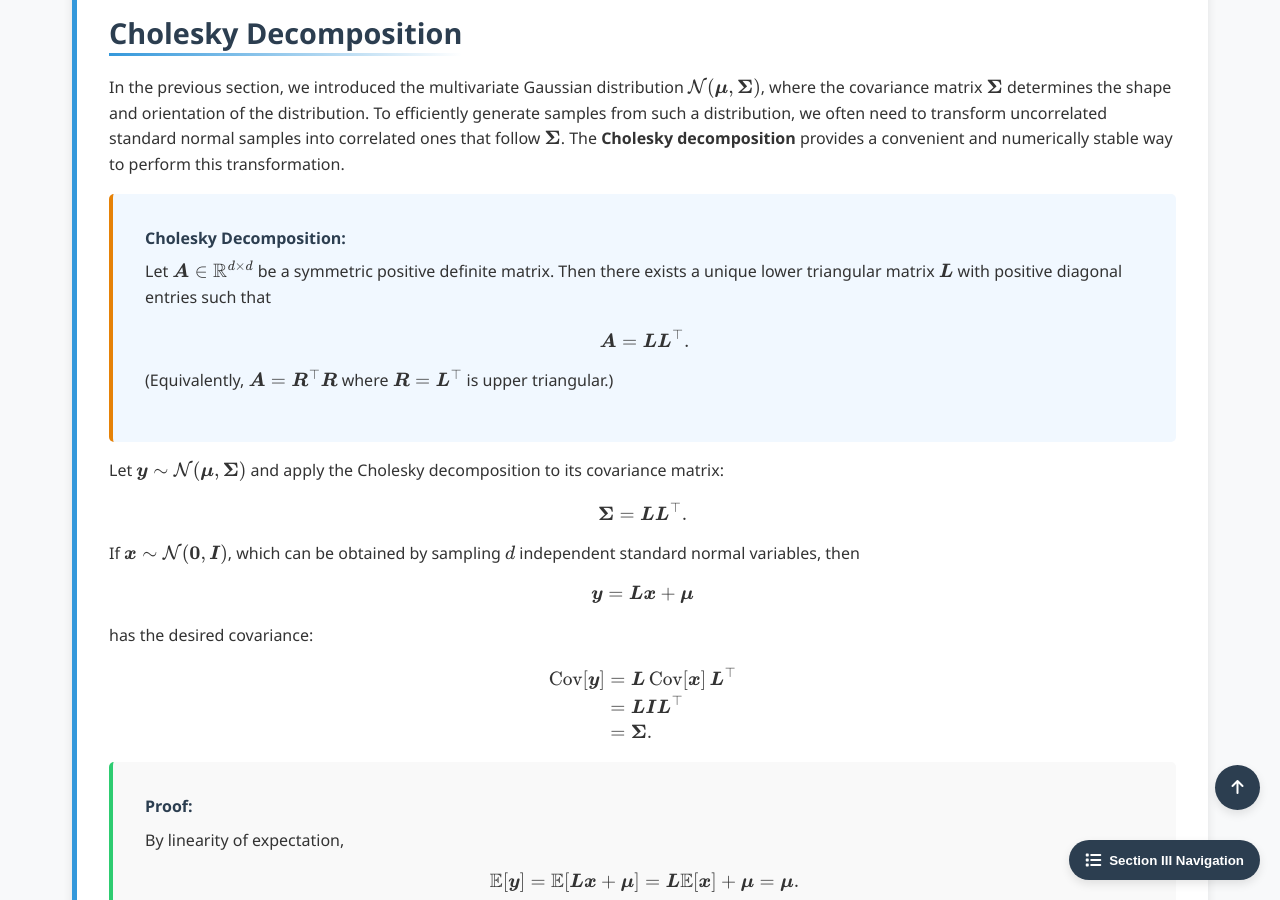
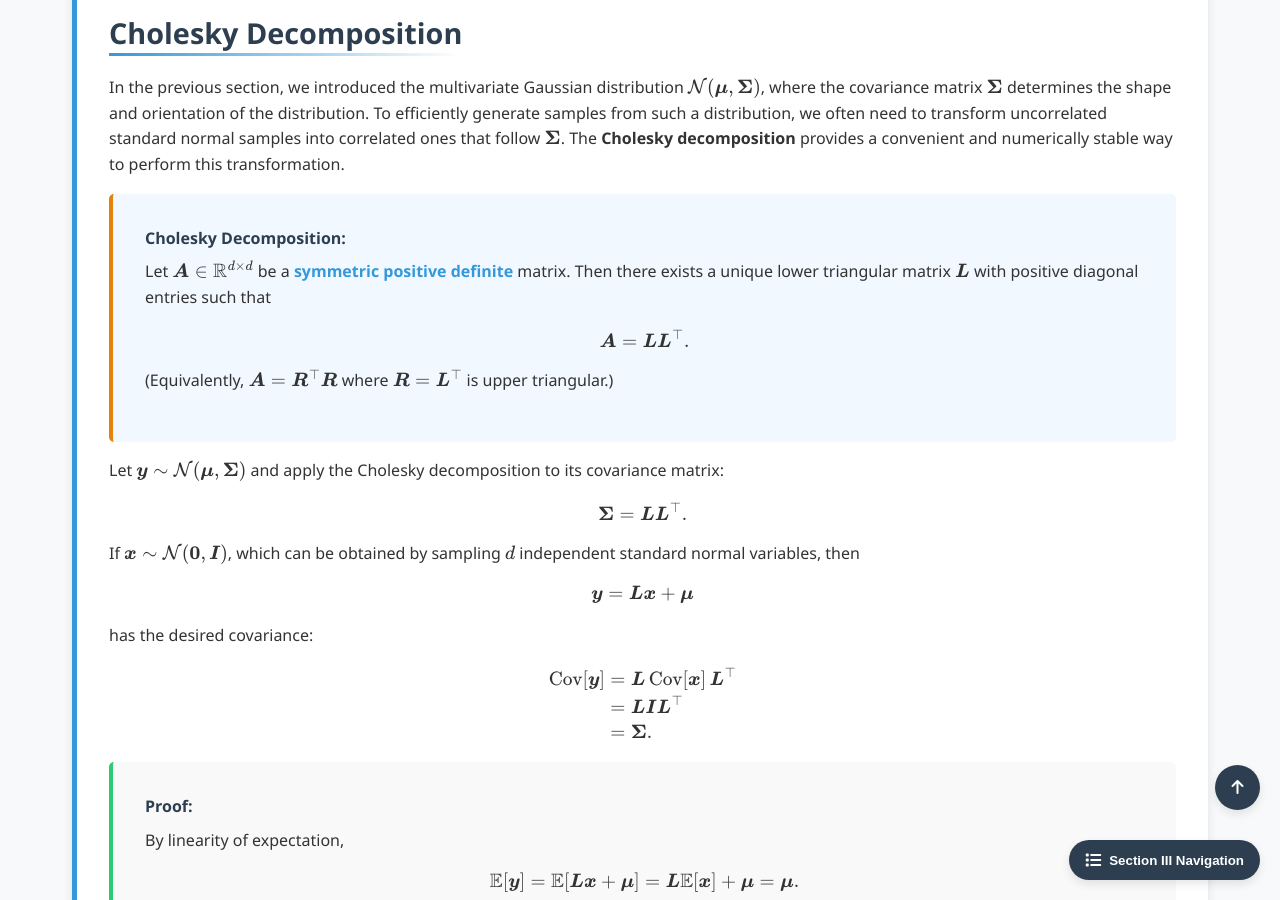
Before and after one commit to Yusukey01/yusukey01.github.io, a Jekyll site: the page built from Mathematics/Probability/mvn.html, in a window 1280 px wide and 900 px high, scrolled down 2214 px. Built offline with Jekyll 4.4.1, drawn with Linux system fonts in a browser that asks for light colours.

Commit message:
added Cholesky decomposition to MVN page and a link to Symmety

```diff
--- a/Mathematics/Probability/mvn.html
+++ b/Mathematics/Probability/mvn.html
@@ -217,7 +217,8 @@ uses_python: false
                 <div class="theorem">
                     <span class="theorem-title">Cholesky Decomposition:</span>
                     <p>
-                    Let \( \boldsymbol{A} \in \mathbb{R}^{d \times d} \) be a symmetric positive definite matrix.
+                    Let \( \boldsymbol{A} \in \mathbb{R}^{d \times d} \) be a
+                    <a href="../Linear_algebra/symmetry.html"><strong>symmetric positive definite</strong></a> matrix.
                     Then there exists a unique lower triangular matrix \( \boldsymbol{L} \) with positive diagonal
                     entries such that
                     \[
```
